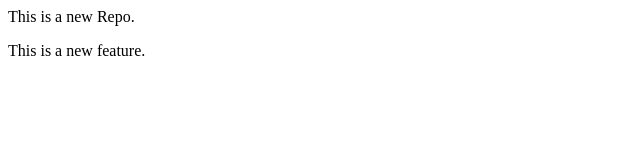
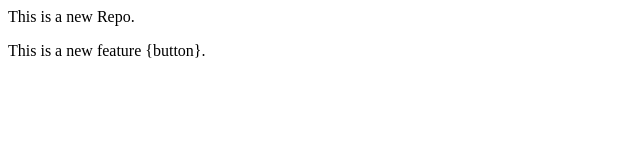
Before and after one commit to JeelChheta27/LocalRepo, a plain HTML site: page index.html in a window 1280 px wide. Shown: the full height of the page, 0-640 px from the left. Drawn offline with Linux system fonts and the light colour scheme.

```diff
--- a/index.html
+++ b/index.html
@@ -1,2 +1,2 @@
 <p>This is a new Repo.</p>
-<P>This is a new feature.</P>
+<P>This is a new feature {button}.</P>
```
